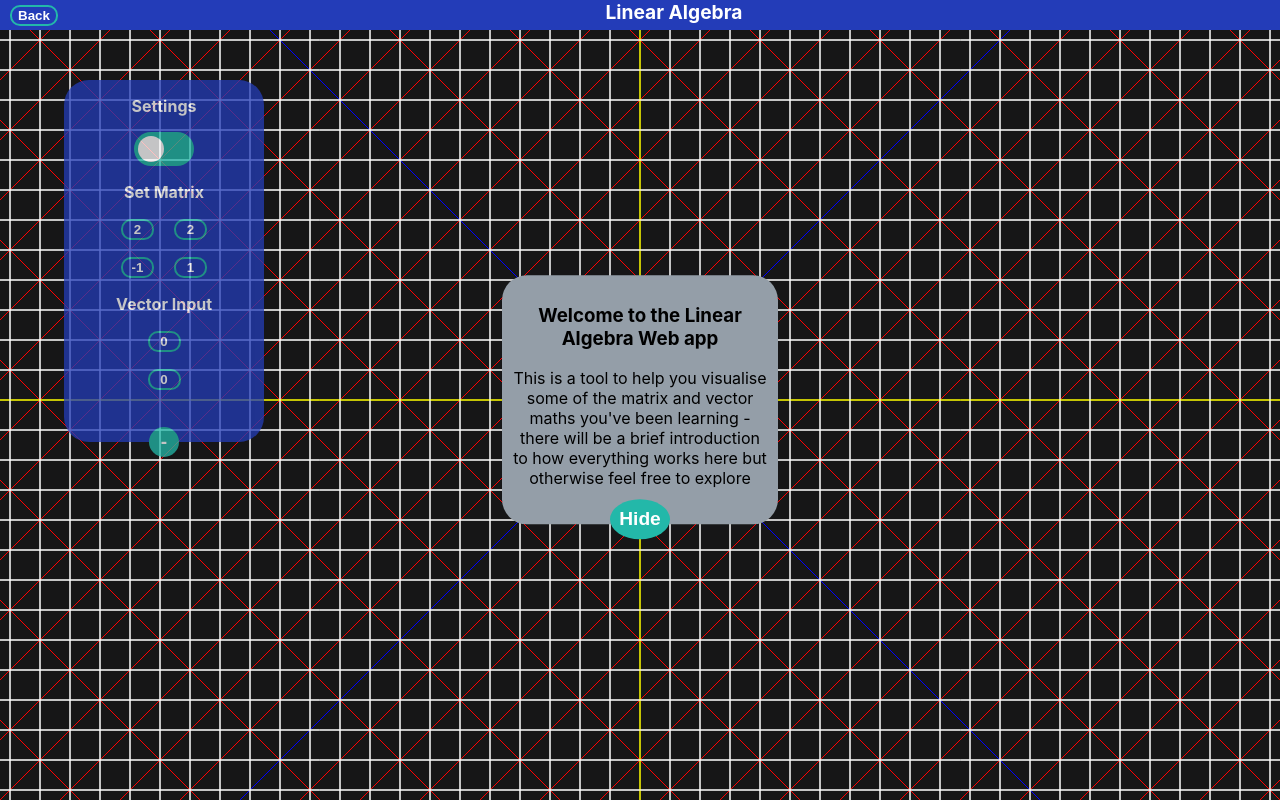
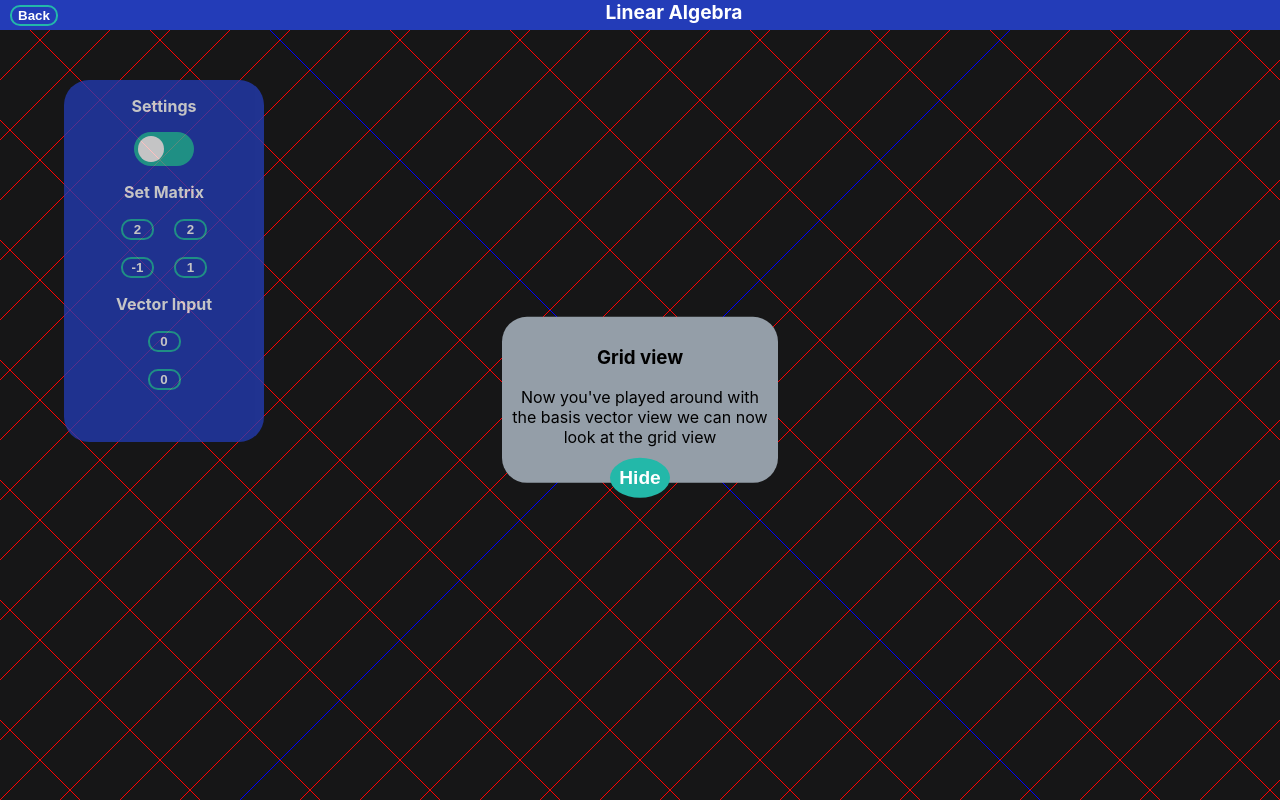
Before and after one commit to SimpsonThomas/maths-web, a React (Create React App) app: page / in a window 1280 px wide. Both pictures are taken after a click on the button "Next". Built offline with nearby package versions, Linux system fonts and the light colour scheme.

Commit message:
More main canvas changes

```diff
--- a/src/Components/basicCanvas.js
+++ b/src/Components/basicCanvas.js
@@ -61,8 +61,6 @@ const Basic = props => {
         colour=gridProps.majorAxColour,
         transform=[1,0,0,1]) => { // creating the grid
         let gridSize = gridProps.size
-        let width = ctx.canvas.width
-        let height = ctx.canvas.height
 
         drawLine(ctx, {x:0,y:0}, {x:gridSize, y:0},colour, transform, 'x')
         drawLine(ctx, {x:0,y:0}, {y:gridSize, x:0},colour, transform, 'y')
@@ -111,13 +109,10 @@ const Basic = props => {
         // ...then set the internal size to match
         canvas.width  = canvas.offsetWidth;
         canvas.height = canvas.offsetHeight;
-
-        let frameCount = 0
         let animationFrameId
 
         const render = () => {
             context.setTransform(1,0,0,-1,canvas.width/2, canvas.height/2)
-            frameCount++
             context.clearRect(-canvas.width, -canvas.height,context.canvas.width,context.canvas.height)
             context.fillStyle = gridProps.backgroundColour
             context.fillRect(-canvas.width/2, -canvas.height/2, canvas.width, canvas.height)
@@ -134,9 +129,9 @@ const Basic = props => {
         //eslint-disable-next-line react-hooks/exhaustive-deps
     })
 
-    const [collapse, setCollapse] = useState(true) // set to true for testing purposes
+    //const [collapse, setCollapse] = useState(true) // set to true for testing purposes
     //const [showSlide, setShowSlide] = useState(false)
-
+    let collapse = true
     const [switchMat, setSwitchMat] = useState(false)
 
     const [showHelp, setShowHelp] = useState(true)
--- a/src/Components/canvas.js
+++ b/src/Components/canvas.js
@@ -21,12 +21,12 @@ const Canvas = props => {
         vectorColour: 'green'
     }
 
-    const draw = (ctx, frameCount) => { // animated bubble thing
+    /*const draw = (ctx, frameCount) => { // animated bubble thing
         ctx.fillStyle = 'white'
         ctx.beginPath()
         ctx.arc(50,100,20*Math.sin(frameCount*0.05)**2,0,2*Math.PI)
         ctx.fill()
-    }
+    }*/
 
     const drawLine = (ctx, start, end, colour, transform=[1,0,0,1]) => { // drawing a line
         //let width = ctx.canvas.width
@@ -76,18 +76,17 @@ const Canvas = props => {
         let transform3 = Math.sin(angleRadY)*scale.y
         let transform4 = Math.cos(angleRadY)*scale.y
 
-        grid(ctx,'red', 'blue', 'green',[matrix[1],matrix[2],matrix[3],matrix[4]])
+        if (!switchMat) grid(ctx,'red', 'blue', 'green',[matrix[1],matrix[2],matrix[3],matrix[4]])
         //ctx.setTransform(matrix[1],matrix[2],matrix[3],matrix[4],width/2,height/2)
 
-        grid(ctx,'white', 'yellow', 'green',[transform1,transform2,transform3,transform4])
-        detShape(ctx, 'yellow')
+        if (switchMat) grid(ctx,'white', 'yellow', 'green',[transform1,transform2,transform3,transform4])
         ctx.setTransform(1,0,0,1,width/2,height/2)
     }
 
-    const detShape = (ctx, colour='red') => {
+    /*const detShape = (ctx, colour='red') => {
         ctx.fillStyle = colour
         ctx.fillRect(0,0,gridProps.size+1, gridProps.size+1)
-    }
+    }*/
 
     const [windowSize, setWindowSize] = useState({
         width: undefined,
@@ -115,19 +114,18 @@ const Canvas = props => {
         canvas.width  = canvas.offsetWidth;
         canvas.height = canvas.offsetHeight;
 
-        let frameCount = 0
+        //let frameCount = 0
         let animationFrameId
 
         const render = () => {
             context.setTransform(1,0,0,-1,canvas.width/2, canvas.height/2)
-            frameCount++
+            //frameCount++
             context.clearRect(-canvas.width, -canvas.height,context.canvas.width,context.canvas.height)
             context.fillStyle = gridProps.backgroundColour
             context.fillRect(-canvas.width/2, -canvas.height/2, canvas.width, canvas.height)
             //grid(context)
-            detShape(context, 'blue')
             shiftGrid(context)
-            draw(context,frameCount)
+            //draw(context,frameCount)
 
             animationFrameId = window.requestAnimationFrame(render)
         }
@@ -139,7 +137,7 @@ const Canvas = props => {
         //eslint-disable-next-line react-hooks/exhaustive-deps
     })
 
-    const [collapse, setCollapse] = useState(true) // set to true for testing purposes
+    const [collapse, ] = useState(true) // set to true for testing purposes
     //const [showSlide, setShowSlide] = useState(false)
 
     const [switchMat, setSwitchMat] = useState(false)
@@ -179,27 +177,28 @@ const Canvas = props => {
                 </div>
                 <div style={{display : switchMat ? '' : 'none'}} >
                     <p className='boxTitle'>Matrix</p>
-                    <p stlye={{color:'white'}}>
-                        {Math.round(transform1*100)/100} --- {Math.round(transform2*100)/100}
+                    <p className='matrixDisplay'>
+                        {Math.round(transform1*100)/100} &nbsp; &nbsp; &nbsp; {Math.round(transform2*100)/100}
                     </p>
-                    <p stlye={{color:'white'}}>
-                        {Math.round(transform3*100)/100}--- {Math.round(transform4*100)/100}
+                    <p className='matrixDisplay'>
+                        {Math.round(transform3*100)/100} &nbsp; &nbsp; &nbsp; {Math.round(transform4*100)/100}
                     </p>
+
                     <p>
-                        <p className='boxTitle'>Angle X - {angle.x}</p>
+                        <p className='boxTitle'>Angle X: &nbsp; &nbsp; {angle.x}</p>
                         <input type="range" min="-180" max="180" value={angle.x} className="slider" id="myRange" onChange={e => setAngle({'x':e.target.value,'y':angle.y})}/>
                     </p>
 
                     <p className='boxTitle'>
-                        <p>Angle Y - {angle.y}</p>
+                        <p>Angle Y: &nbsp; &nbsp; {angle.y}</p>
                         <input type="range" min="-180" max="180" value={angle.y} className="slider" id="myRange" onChange={e => setAngle({'y':e.target.value,'x':angle.x})}/>
                     </p>
                     <p className='boxTitle'>
-                        <p>Scale X- {scale.x}</p>
+                        <p>Scale X: &nbsp; &nbsp; {scale.x}</p>
                         <input type="range" min="-10" max="10" value={scale.x} className="slider" id="myRange" onChange={e => setScale({'x':e.target.value,'y':scale.y})}/>
                     </p>
                     <p className='boxTitle'>
-                        <p>Scale Y- {scale.y}</p>
+                        <p>Scale Y: &nbsp; &nbsp; <span className='sliderDisplay'>{scale.y}</span></p>
                         <input type="range" min="-10" max="10" value={scale.y} className="slider" id="myRange" onChange={e => setScale({'y':e.target.value,'x':scale.x})}/>
                     </p>
                 </div>
@@ -211,20 +210,19 @@ const Canvas = props => {
                         onChange={e => setVector({'y':e.target.value,'x':vector.x})}/></p>
                 <p>&nbsp;</p>
             </div>
-            <button className='collapseButton' onClick={e => {e.preventDefault(); setCollapse(!collapse)}}>
+            {/*<button className='collapseButton' onClick={e => {e.preventDefault(); setCollapse(!collapse)}}>
                 {!collapse ? '+' : '-' }
-            </button>
+            </button>*/}
         </div>
         <canvas ref={canvasRef} {...props}/>
 
 
       {showHelp ?
             <div className='help'>
-                <h3>Welcome to the Linear Algebra Web app</h3>
+                <h3>Grid view</h3>
                 <p>
-                    This is a tool to help you visualise some of the matrix and vector maths you've been learning -
-                    there will be a brief introduction to how everything works here
-                    but otherwise feel free to explore
+                    Now you've played around with the basis vector view we can now look
+                    at the grid view
                 </p>
                 <button className='hideHelp' onClick={e => {e.preventDefault(); setShowHelp(false)}}>
                     Hide
```
